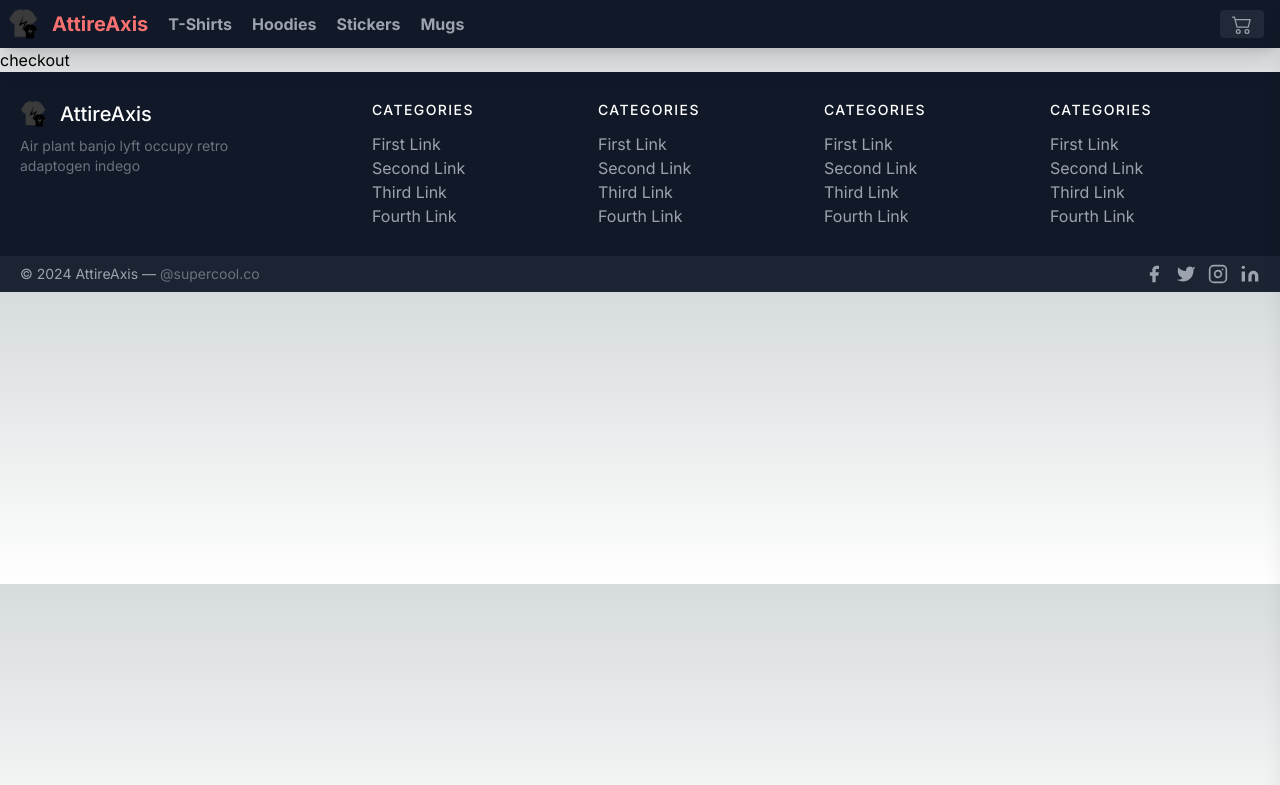
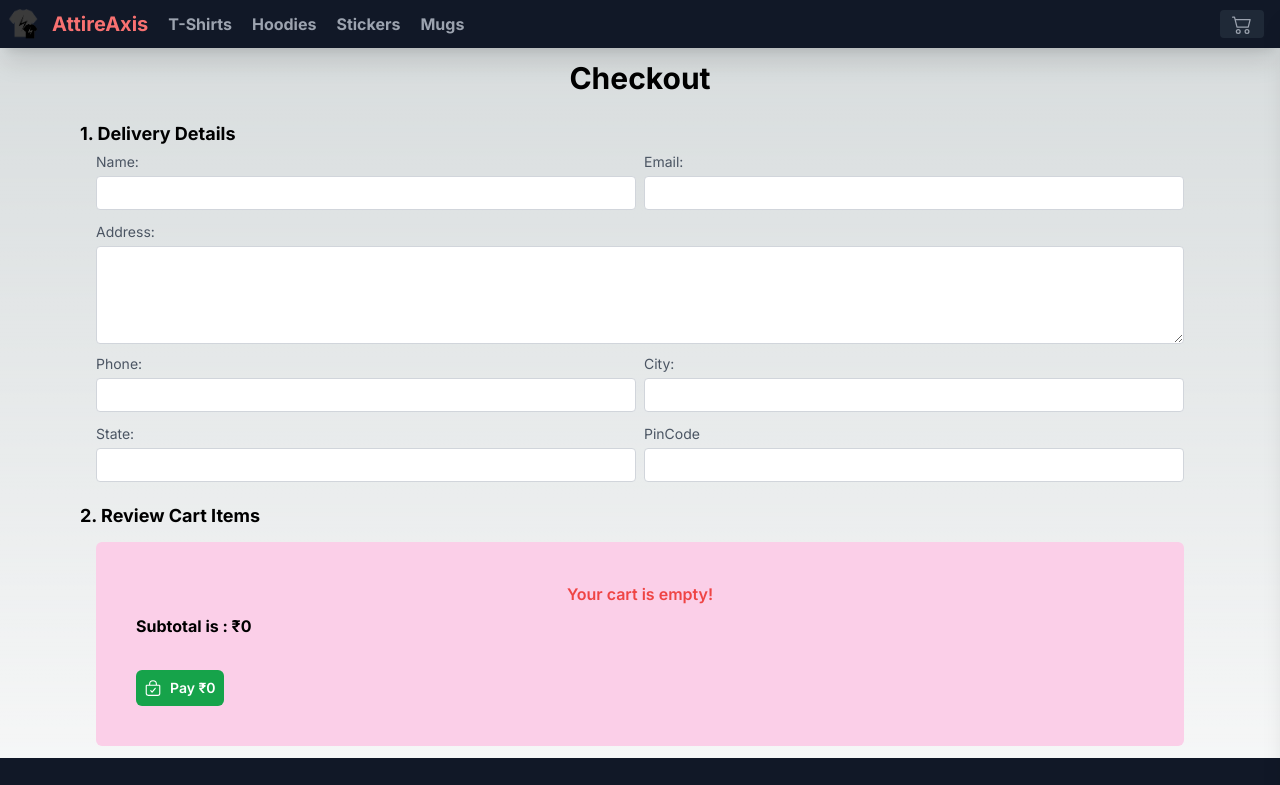
Before and after one commit to SupercoolKartik/AttireAxis, a Next.js app: page /checkout in a window 1280 px wide. Shown: the top 785 px of the page. Built offline with nearby package versions, Linux system fonts and the light colour scheme.

Commit message:
Added a checkout page

```diff
--- a/app/(PRODUCTS)/product/[productId]/page.tsx
+++ b/app/(PRODUCTS)/product/[productId]/page.tsx
@@ -213,7 +213,7 @@ const product = ({
                 </button>
                 <button
                   onClick={() => {
-                    addToCart("abc", "NameABC", 1, "red", 500, "small");
+                    addToCart("def", "NameDEF", 1, "red", 500, "small");
                   }}
                   className="flex md:ml-4 ml-1 text-white bg-red-400 border-0 py-2 md:px-3 px-1 md:font-semibold text-sm focus:outline-none hover:bg-red-600 rounded"
                 >
--- a/app/checkout/page.tsx
+++ b/app/checkout/page.tsx
@@ -1,7 +1,162 @@
+"use client";
 import React from "react";
+import Link from "next/link";
+import { HiPlusCircle, HiMinusCircle } from "react-icons/hi";
+import { IoBagCheckOutline } from "react-icons/io5";
+import { useAppContext } from "@/context/globalContext";
 
 const checkout = () => {
-  return <div>checkout</div>;
+  const { cart, addToCart, removeFromCart, subTotal } = useAppContext();
+  return (
+    <div className="flex flex-col">
+      <h1 className="text-black text-center my-3 block font-bold text-3xl">
+        Checkout
+      </h1>
+
+      {/* //-- */}
+      <h2 className="text-black mt-3 md:text-lg font-bold md:mx-20 mx-12">
+        1. Delivery Details
+      </h2>
+      <div className="flex sm:flex-row flex-col md:mx-24 mx-16">
+        <div className="md:w-1/2 w-full mb-2 sm:me-1">
+          <label htmlFor="name" className="leading-7 text-sm text-gray-600">
+            Name:
+          </label>
+          <input
+            type="text"
+            id="name"
+            name="name"
+            className="w-full bg-white rounded border border-gray-300 focus:border-indigo-500 focus:ring-2 focus:ring-indigo-200 text-base outline-none text-gray-700  px-3 leading-8 transition-colors duration-200 ease-in-out"
+          />
+        </div>
+        <div className="md:w-1/2 w-full mb-2 sm:ms-1">
+          <label htmlFor="email" className="leading-7 text-sm text-gray-600">
+            Email:
+          </label>
+          <input
+            type="email"
+            id="email"
+            name="email"
+            className="w-full bg-white rounded border border-gray-300 focus:border-indigo-500 focus:ring-2 focus:ring-indigo-200 text-base outline-none text-gray-700  px-3 leading-8 transition-colors duration-200 ease-in-out"
+          />
+        </div>
+      </div>
+      <div className=" md:mx-24 mx-16 ">
+        <label htmlFor="address" className="leading-7 text-sm text-gray-600">
+          Address:
+        </label>
+        <textarea
+          name="address"
+          id="address"
+          cols={30}
+          rows={3}
+          className="w-full bg-white rounded border border-gray-300 focus:border-indigo-500 focus:ring-2 focus:ring-indigo-200 text-base outline-none text-gray-700  px-3 leading-8 transition-colors duration-200 ease-in-out"
+        ></textarea>
+      </div>
+      <div className="flex sm:flex-row flex-col md:mx-24 mx-16">
+        <div className="md:w-1/2 w-full mb-2 sm:me-1">
+          <label htmlFor="phone" className="leading-7 text-sm text-gray-600">
+            Phone:
+          </label>
+          <input
+            type="number"
+            id="phone"
+            name="phone"
+            className="w-full bg-white rounded border border-gray-300 focus:border-indigo-500 focus:ring-2 focus:ring-indigo-200 text-base outline-none text-gray-700  px-3 leading-8 transition-colors duration-200 ease-in-out"
+          />
+        </div>
+        <div className="md:w-1/2 w-full mb-2 sm:ms-1">
+          <label htmlFor="city" className="leading-7 text-sm text-gray-600">
+            City:
+          </label>
+          <input
+            type="text"
+            id="city"
+            name="city"
+            className="w-full bg-white rounded border border-gray-300 focus:border-indigo-500 focus:ring-2 focus:ring-indigo-200 text-base outline-none text-gray-700  px-3 leading-8 transition-colors duration-200 ease-in-out"
+          />
+        </div>
+      </div>
+      <div className="flex sm:flex-row flex-col md:mx-24 mx-16">
+        <div className="md:w-1/2 w-full mb-2 sm:me-1">
+          <label htmlFor="state" className="leading-7 text-sm text-gray-600">
+            State:
+          </label>
+          <input
+            type="text"
+            id="state"
+            name="state"
+            className="w-full bg-white rounded border border-gray-300 focus:border-indigo-500 focus:ring-2 focus:ring-indigo-200 text-base outline-none text-gray-700  px-3 leading-8 transition-colors duration-200 ease-in-out"
+          />
+        </div>
+        <div className="md:w-1/2 w-full mb-2 sm:ms-1">
+          <label htmlFor="pincode" className="leading-7 text-sm text-gray-600">
+            PinCode
+          </label>
+          <input
+            type="number"
+            id="pincode"
+            name="pincode"
+            className="w-full bg-white rounded border border-gray-300 focus:border-indigo-500 focus:ring-2 focus:ring-indigo-200 text-base outline-none text-gray-700  px-3 leading-8 transition-colors duration-200 ease-in-out"
+          />
+        </div>
+      </div>
+      <h2 className="text-black mt-3 md:text-lg font-bold md:mx-20 mx-12">
+        2. Review Cart Items
+      </h2>
+      <div className=" md:mx-24 mx-16 my-3 p-10 bg-pink-200 text-black rounded-md">
+        {Object.keys(cart).length == 0 && (
+          <p className="flex justify-center text-center font-semibold text-red-500">
+            Your cart is empty!
+          </p>
+        )}
+        <ol className="list-decimal text-sm font-semibold">
+          {Object.keys(cart).map((itemCode: string) => (
+            <li className="my-3" key={itemCode}>
+              <div className="flex flex-col sm:flex-row">
+                <div className="sm:w-2/3 ">{cart[itemCode].name}</div>
+                <div className="sm:w-1/3 flex md:items-center md:justify-center justify-start">
+                  <span className="text-lg text-red-700">
+                    <HiMinusCircle
+                      onClick={() => {
+                        removeFromCart(itemCode);
+                      }}
+                      className="me-2 cursor-pointer"
+                    />
+                  </span>
+                  {cart[itemCode].qty}
+                  <span className="text-lg text-red-700">
+                    <HiPlusCircle
+                      onClick={() => {
+                        addToCart(
+                          itemCode,
+                          cart[itemCode].name,
+                          1,
+                          cart[itemCode].color,
+                          cart[itemCode].price,
+                          cart[itemCode].size
+                        );
+                      }}
+                      className="ms-2 cursor-pointer"
+                    />
+                  </span>
+                </div>
+              </div>
+            </li>
+          ))}
+        </ol>
+        <p className="font-bold mt-2">Subtotal is : ₹{subTotal}</p>
+        <div className="buttons flex flex-col sm:flex-row">
+          <Link href={"/checkout"}>
+            <button className="flex mx-auto mt-8 text-white bg-green-600 border-0 py-2 px-2  focus:outline-none hover:bg-green-500 rounded-md items-center text-sm font-semibold">
+              <IoBagCheckOutline className="me-2 text-lg" />
+              <span className="">Pay ₹{subTotal}</span>
+            </button>
+          </Link>
+        </div>
+      </div>
+    </div>
+  );
 };
 
 export default checkout;
--- a/components/navbar.tsx
+++ b/components/navbar.tsx
@@ -8,14 +8,6 @@ import { IoBagCheckOutline } from "react-icons/io5";
 import { useAppContext } from "@/context/globalContext";
 
 const Navbar = () => {
-  // Define the structure of the CartItem object
-  interface CartItem {
-    name: string;
-    qty: number;
-    color: string;
-    price: number;
-    size: string;
-  }
   const ref = useRef<HTMLDivElement>(null);
   const { cart, addToCart, removeFromCart, clearCart, subTotal } =
     useAppContext();
@@ -120,12 +112,14 @@ const Navbar = () => {
               </li>
             ))}
           </ol>
-          <p className="font-semibold mt-2">Subtotal is : {subTotal}</p>
+          <p className="font-bold mt-2">Subtotal is : ₹{subTotal}</p>
           <div className="buttons flex flex-col sm:flex-row">
-            <button className="flex mx-auto mt-8 text-white bg-green-600 border-0 py-2 px-2  focus:outline-none hover:bg-green-500 rounded-md items-center text-sm font-semibold">
-              <IoBagCheckOutline className="me-2 text-lg" />
-              <span className="">Checkout</span>
-            </button>
+            <Link href={"/checkout"}>
+              <button className="flex mx-auto mt-8 text-white bg-green-600 border-0 py-2 px-2  focus:outline-none hover:bg-green-500 rounded-md items-center text-sm font-semibold">
+                <IoBagCheckOutline className="me-2 text-lg" />
+                <span className="">Checkout</span>
+              </button>
+            </Link>
             <button
               onClick={() => {
                 clearCart();
```
